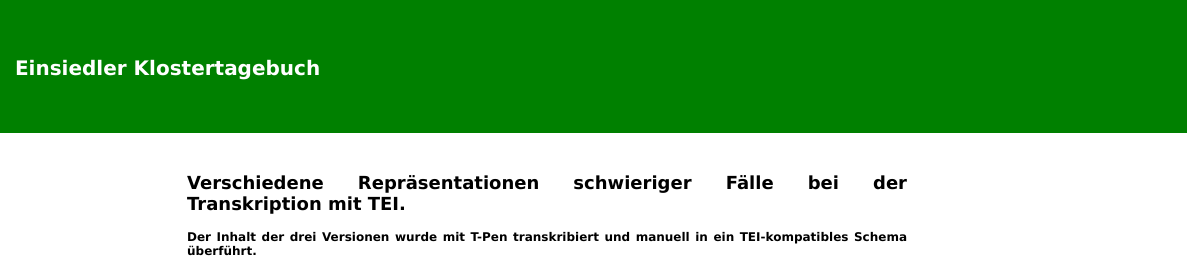
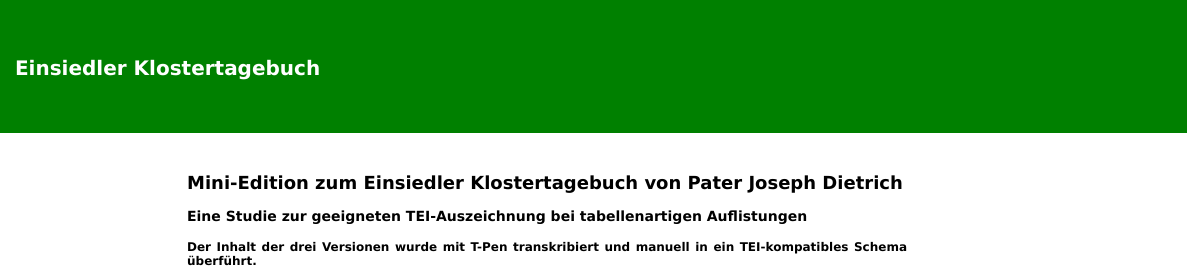
Before and after one commit to rfbaumgartner/mini-dietrich, a plain HTML site: page index.html in a window 1280 px wide. Shown: the top 271 px of the page, 93-1280 px from the left. Drawn offline with Linux system fonts and the light colour scheme.

Commit message:
Update index.html

```diff
--- a/index.html
+++ b/index.html
@@ -18,8 +18,8 @@
       </div>
       <div class="clear"></div>
 	   <div id="maintext">
-	      <h2>Verschiedene Repräsentationen schwieriger Fälle bei der Transkription mit TEI.</h2>
-
+	      <h2>Mini-Edition zum Einsiedler Klostertagebuch von Pater Joseph Dietrich</h2>
+		   <h3>Eine Studie zur geeigneten TEI-Auszeichnung bei tabellenartigen Auflistungen</h3>
 	      <h4>Der Inhalt der drei Versionen wurde mit T-Pen transkribiert und manuell in ein TEI-kompatibles Schema überführt.</h4>
 
 	      <h3></h3>
```
